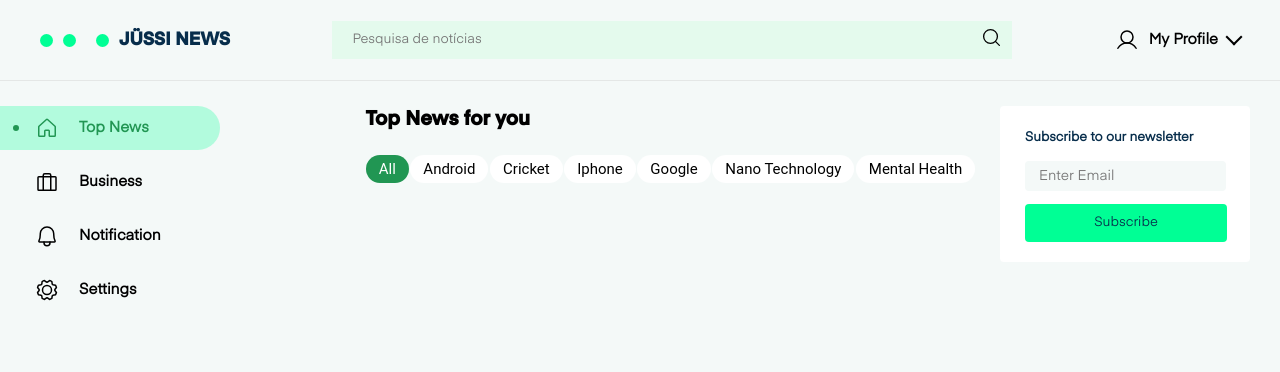
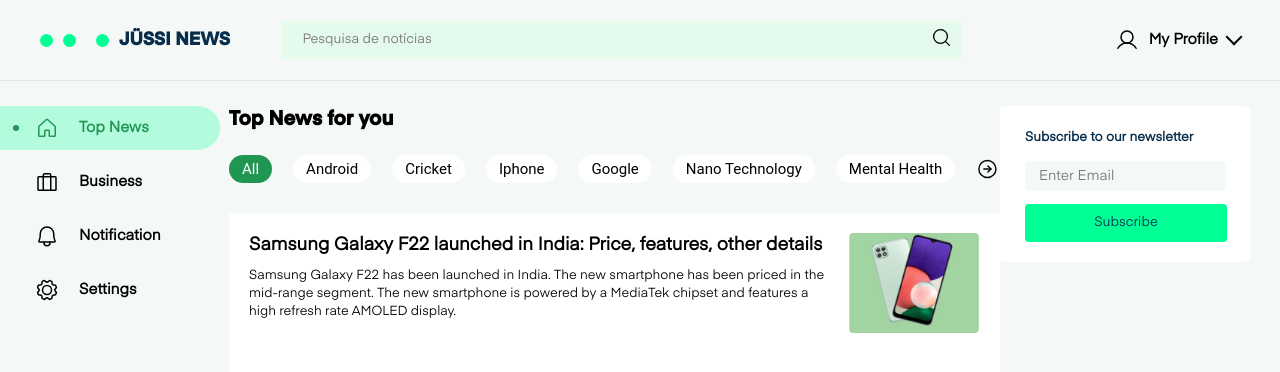
Before and after one commit to LipeMachado/jussiNews, a React (Vite) app: page / in a window 1280 px wide. Shown: the top 372 px of the page. Built offline with nearby package versions, Linux system fonts and the light colour scheme.

Commit message:
Add New Style, Categories

```diff
--- a/src/Components/Categories/index.jsx
+++ b/src/Components/Categories/index.jsx
@@ -2,7 +2,9 @@
 import {
     CategoriesContainerSection,
     CategoriesDiv
-} from './styled.jsx';
+} from './style.jsx';
+
+import { ArrowCircleRight } from 'phosphor-react';
 
 export function Categories() {
     const [categoryActive, setCategoryActive] = useState('All');
@@ -20,6 +22,7 @@
             <CategoriesDiv onClick={() => ActiveCategoriy('Google')} className={categoryActive === 'Google' ? 'active' : 'disable'}>Google</CategoriesDiv>
             <CategoriesDiv onClick={() => ActiveCategoriy('NanoTechnology')} className={categoryActive === 'NanoTechnology' ? 'active' : 'disable'}>Nano Technology</CategoriesDiv>
             <CategoriesDiv onClick={() => ActiveCategoriy('MentalHealth')} className={categoryActive === 'MentalHealth' ? 'active' : 'disable'}>Mental Health</CategoriesDiv>
+            <ArrowCircleRight size={24} />
         </CategoriesContainerSection>
     );
 }
--- a/src/Components/Categories/styled.jsx
+++ b/src/Components/Categories/style.jsx
@@ -2,12 +2,22 @@
 
 export const CategoriesContainerSection = styled.section`
     display: flex;
-    justify-content: space-between;
     align-items: center;
     white-space: nowrap;
     margin-top: 22px;
     font-family: Roboto, sans-serif;
     font-size: 15px;
+    margin-bottom: 30px;
+    width: 770px;
+
+    svg {
+        cursor: pointer;
+        transition: all 0.3s ease-in-out;
+
+        &:hover {
+            color: var(--green-black);
+        }
+    }
 `;
 
 export const CategoriesDiv = styled.div`
@@ -16,6 +26,7 @@
     border-radius: 20px;
     cursor: pointer;
     transition: all 0.3s ease-in-out;
+    margin-right: 21px;
 
     &:hover {
         background-color: var(--green-hover-button);
--- /dev/null
+++ b/src/Components/Posts/index.jsx
@@ -0,0 +1,26 @@
+import React from 'react';
+import {
+    PostsContainerSection,
+    PostsBoxDiv,
+    PostsTextsDiv,
+    PostsTitleH1,
+    PostsParagraphP,
+    PostsImageDiv,
+    PostsImageImg
+} from './style.jsx';
+
+export function Posts(props) {
+    return (
+        <PostsContainerSection>
+            <PostsBoxDiv>
+                <PostsTextsDiv>
+                    <PostsTitleH1>{props.Title}</PostsTitleH1>
+                    <PostsParagraphP>{props.Paragraph}</PostsParagraphP>
+                </PostsTextsDiv>
+                <PostsImageDiv>
+                    <PostsImageImg src={props.Src} alt={props.Alt} />
+                </PostsImageDiv>
+            </PostsBoxDiv>
+        </PostsContainerSection>
+    );
+}
--- /dev/null
+++ b/src/Components/Posts/style.jsx
@@ -0,0 +1,40 @@
+import styled from 'styled-components';
+
+export const PostsContainerSection = styled.section`
+    width: 771px;
+    height: 164px;
+    background-color: var(--white);
+`;
+
+export const PostsBoxDiv = styled.div`
+    padding: 20px;
+    display: grid;
+    grid-template-columns: repeat(2, 1fr);
+`;
+
+export const PostsTextsDiv = styled.div`
+    width: 600px;
+`;
+
+export const PostsTitleH1 = styled.h1`
+    font-family: EinaRegular;
+    font-size: 18px;
+    margin-bottom: 10px;
+`;
+
+export const PostsParagraphP = styled.p`
+    font-family: EinaRegular;
+    font-size: 13px;
+    width: 97%;
+`;
+
+export const PostsImageDiv = styled.div`
+    width: 130px;
+    height: 100px;
+`;
+
+export const PostsImageImg = styled.img`
+    width: 100%;
+    height: 100%;
+    border-radius: 4px;
+`;
--- a/src/Pages/MenuPage/style.jsx
+++ b/src/Pages/MenuPage/style.jsx
@@ -2,7 +2,7 @@
 
 export const MainContainerSection = styled.section`
     display: grid;
-    grid-template-columns: 3fr 5fr 2.5fr;
+    grid-template-columns: 2fr 4fr 2fr;
     margin-top: 25px;
 `;
 
--- a/src/Sections/MenuPageSections/Header/style.jsx
+++ b/src/Sections/MenuPageSections/Header/style.jsx
@@ -27,6 +27,7 @@
 
 export const SearchDiv = styled.div`
     position: relative;
+    margin-right: 100px;
 
     input {
         font-family: EinaRegular;
--- a/src/Sections/MenuPageSections/TopNews/index.jsx
+++ b/src/Sections/MenuPageSections/TopNews/index.jsx
@@ -5,12 +5,22 @@
 } from './style.jsx';
 
 import { Categories } from '../../../Components/Categories/';
+import { Posts } from '../../../Components/Posts/';
+
+import SamsungPost from '../../../Assets/SamsungNewsPost.png';
 
 export function TopNews() {
     return (
         <TopNewsContainerSection>
             <TopNewsTitleH1>Top News for you</TopNewsTitleH1>
             <Categories />
+            <Posts
+                Title="Samsung Galaxy F22 launched in India: Price, features, other details"
+                Paragraph="Samsung Galaxy F22 has been launched in India. The new smartphone
+                has been priced in the mid-range segment. The new smartphone is powered by a
+                MediaTek chipset and features a high refresh rate AMOLED display."
+                Src={SamsungPost}
+            />
         </TopNewsContainerSection>
     );
 }
```
Also changed, not shown: src/Assets/SamsungNewsPost.png (added).
